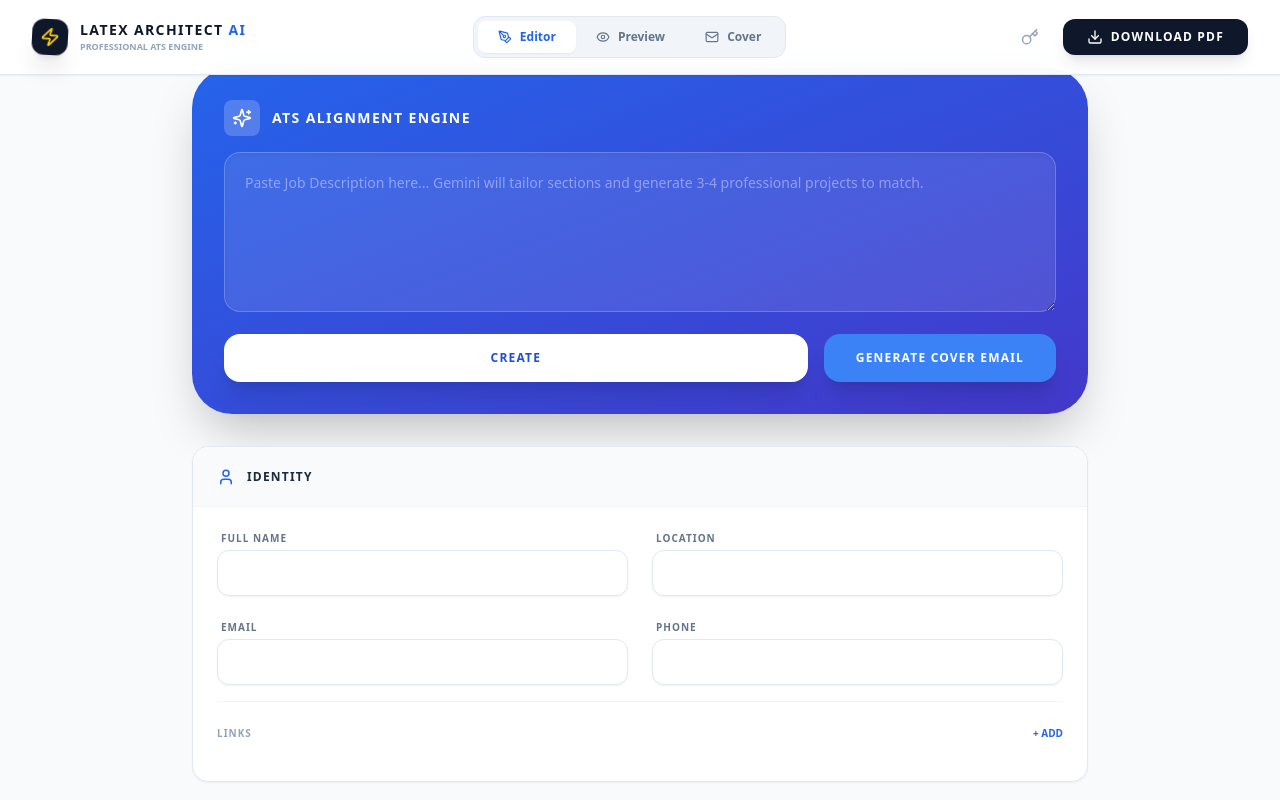
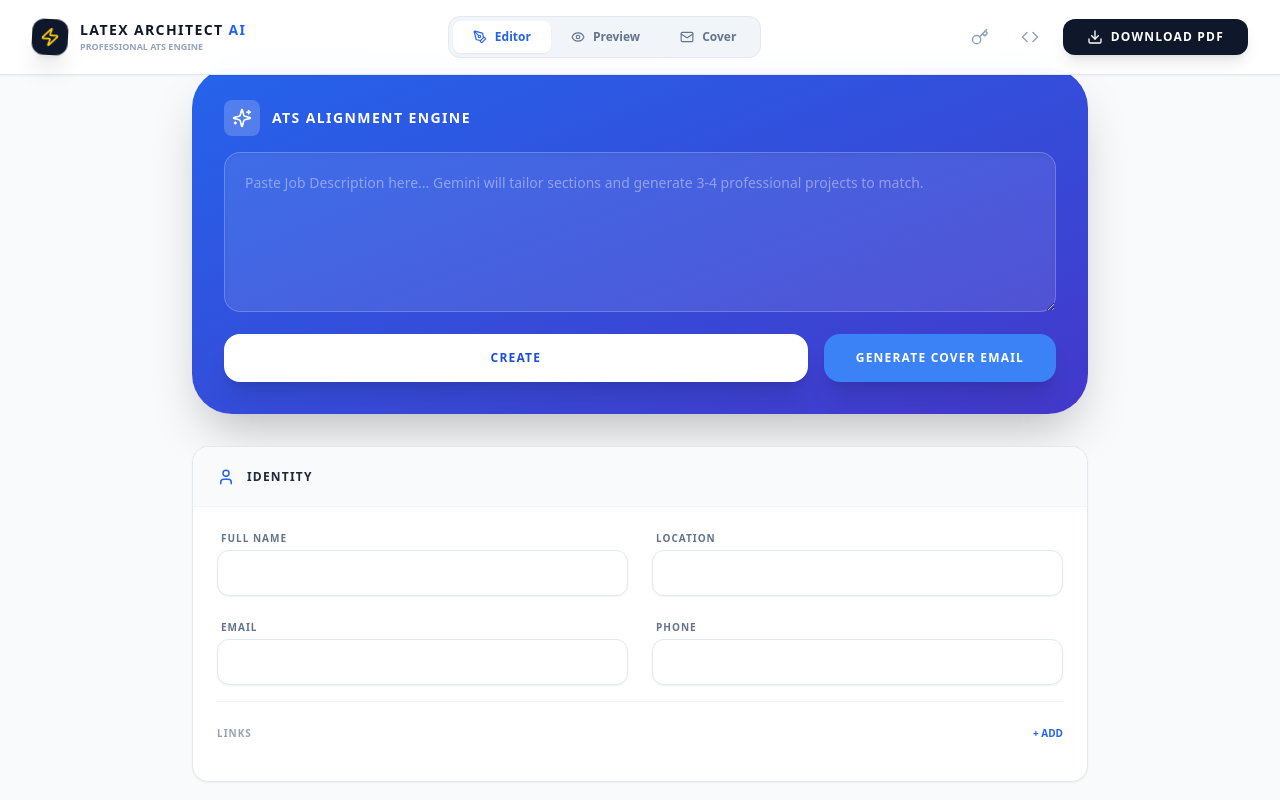
Before and after one commit to Shijastk/ai-powerd-resume-builder, a React (Vite) app: page /builder in a window 1280 px wide. Shown: the top 800 px of the page. Built offline with nearby package versions, Linux system fonts and the light colour scheme.

Commit message:
Add LaTeX export feature

```diff
--- a/src/pages/ResumeBuilder.tsx
+++ b/src/pages/ResumeBuilder.tsx
@@ -3,7 +3,7 @@ import { GoogleGenAI, Type } from "@google/genai";
 import {
     Sparkles, User, Briefcase, Download, Mail, Trash2,
     PenTool, MessageSquare, Layers, Zap, Code,
-    X, Check, Eye, Link as LinkIcon, Key, GraduationCap, ChevronUp, ChevronDown, EyeOff, Send
+    X, Check, Eye, Link as LinkIcon, Key, GraduationCap, ChevronUp, ChevronDown, EyeOff, Send, Copy
 } from 'lucide-react';
 import jsPDF from 'jspdf';
 import { ResumeData } from '../types/resume';
@@ -24,6 +24,8 @@ export const ResumeBuilder = () => {
     const [activeTab, setActiveTab] = useState<'editor' | 'preview' | 'cover'>('editor');
     const [coverLetter, setCoverLetter] = useState("");
     const [copied, setCopied] = useState(false);
+    const [showLatexModal, setShowLatexModal] = useState(false);
+    const [latexCode, setLatexCode] = useState("");
     const [scale, setScale] = useState(1);
     const [showLoginModal, setShowLoginModal] = useState(false);
     const resumeRef = useRef<HTMLDivElement>(null);
@@ -289,6 +291,18 @@ export const ResumeBuilder = () => {
                     <button onClick={handleManualKeySelection} className="p-2 text-slate-400 hover:text-blue-600 transition-colors" title="Select API Key Manually">
                         <Key size={18} />
                     </button>
+                    <button
+                        onClick={async () => {
+                            const { generateLatex } = await import('../utils/latexGenerator');
+                            const code = generateLatex(data);
+                            setLatexCode(code);
+                            setShowLatexModal(true);
+                        }}
+                        className="p-2 text-slate-400 hover:text-blue-600 transition-colors"
+                        title="View LaTeX Code"
+                    >
+                        <Code size={18} />
+                    </button>
                     <button onClick={downloadPDF} disabled={loading} className="bg-slate-900 text-white px-6 py-2.5 rounded-xl text-xs font-black uppercase tracking-widest flex items-center gap-2 hover:bg-slate-800 transition-all shadow-lg disabled:opacity-50">
                         {loading ? <div className="animate-spin h-3 w-3 border-2 border-white/20 border-t-white rounded-full" /> : <Download size={16} />}
                         {loading ? 'Processing' : 'Download PDF'}
@@ -530,6 +544,40 @@ export const ResumeBuilder = () => {
                 )}
             </main>
 
+            {showLatexModal && (
+                <div className="fixed inset-0 bg-slate-900/50 backdrop-blur-sm z-[100] flex items-center justify-center p-4">
+                    <div className="bg-white p-8 rounded-[2rem] shadow-2xl w-full max-w-4xl h-[80vh] border border-slate-100 animate-in fade-in zoom-in duration-200 flex flex-col">
+                        <div className="flex justify-between items-center mb-6 shrink-0">
+                            <h3 className="text-lg font-black uppercase text-slate-800 tracking-wider flex items-center gap-3">
+                                <Code size={24} className="text-blue-600" /> LaTeX Source Code
+                            </h3>
+                            <div className="flex items-center gap-3">
+                                <button
+                                    onClick={async () => {
+                                        await navigator.clipboard.writeText(latexCode);
+                                        setCopied(true);
+                                        setTimeout(() => setCopied(false), 2000);
+                                    }}
+                                    className={`px-5 py-2 text-xs font-bold rounded-xl transition-all ${copied ? 'bg-green-600' : 'bg-slate-900'} text-white flex items-center gap-2`}
+                                >
+                                    {copied ? <Check size={14} /> : <Copy size={14} />} {copied ? 'Copied' : 'Copy Code'}
+                                </button>
+                                <button onClick={() => setShowLatexModal(false)} className="p-2 bg-slate-100 rounded-full hover:bg-slate-200 transition-colors">
+                                    <X size={16} className="text-slate-500" />
+                                </button>
+                            </div>
+                        </div>
+                        <div className="flex-1 overflow-hidden rounded-xl border border-slate-200 bg-slate-50 relative">
+                            <textarea
+                                readOnly
+                                value={latexCode}
+                                className="w-full h-full p-6 bg-slate-900 text-slate-300 font-mono text-sm leading-relaxed resize-none outline-none"
+                            />
+                        </div>
+                    </div>
+                </div>
+            )}
+
             {showLoginModal && (
                 <div className="fixed inset-0 bg-slate-900/50 backdrop-blur-sm z-[100] flex items-center justify-center p-4">
                     <div className="bg-white p-8 rounded-[2rem] shadow-2xl w-full max-w-sm border border-slate-100 animate-in fade-in zoom-in duration-200">
--- /dev/null
+++ b/src/utils/latexGenerator.ts
@@ -0,0 +1,163 @@
+import { ResumeData } from '../types/resume';
+
+const escape = (str: string | undefined) => {
+    if (!str) return '';
+    return str
+        .replace(/\\/g, '\\textbackslash{}')
+        .replace(/([&%$#_{}])/g, '\\$1')
+        .replace(/~/g, '\\textasciitilde{}')
+        .replace(/\^/g, '\\textasciicircum{}')
+        .replace(/"/g, "''");
+};
+
+export const generateLatex = (data: ResumeData): string => {
+    const header = `
+\\documentclass[a4paper,11pt]{article}
+\\usepackage[left=20mm, right=20mm, top=20mm, bottom=20mm]{geometry}
+\\usepackage{enumitem}
+\\usepackage{hyperref}
+\\usepackage{titlesec}
+\\usepackage{xcolor}
+
+\\pagestyle{empty}
+\\setcounter{secnumdepth}{0}
+
+% Custom section styling
+\\titleformat{\\section}{\\large\\bfseries\\uppercase}{}{0em}{}[\\titlerule]
+\\titlespacing{\\section}{0pt}{12pt}{6pt}
+
+% Custom list styling
+\\setlist[itemize]{left=0pt, itemsep=1pt, parsep=0pt, topsep=1pt}
+
+\\begin{document}
+
+\\begin{center}
+    {\\huge\\bfseries ${escape(data.fullName).toUpperCase()}} \\\\[4pt]
+    ${escape(data.location)} | ${escape(data.phone)} | \\href{mailto:${data.email}}{${escape(data.email)}}
+    ${data.links && data.links.length > 0 ? '\\\\' : ''}
+    ${data.links?.map(l => `\\href{${l.url}}{${escape(l.url.replace(/^https?:\/\//, ''))}}`).join(' | ')}
+\\end{center}
+
+\\vspace{10pt}
+`;
+
+    let content = '';
+
+    // Iterate through sections based on the order in data.sections
+    data.sections.forEach(section => {
+        if (!section.isVisible) return;
+
+        switch (section.id) {
+            case 'summary':
+                if (data.summary) {
+                    content += `
+\\section*{${section.title.toUpperCase()}}
+${escape(data.summary)}
+`;
+                }
+                break;
+
+            case 'experiences':
+                if (data.experiences && data.experiences.length > 0) {
+                    content += `
+\\section*{${section.title.toUpperCase()}}
+`;
+                    data.experiences.forEach(exp => {
+                        content += `
+\\noindent \\textbf{${escape(exp.company)}} \\hfill \\textbf{${escape(exp.year)}} \\\\
+\\textit{${escape(exp.position)}${exp.location ? ` -- ${escape(exp.location)}` : ''}}
+\\begin{itemize}
+    ${(exp.highlights || []).filter(h => h.trim()).map(h => `\\item ${escape(h)}`).join('\n    ')}
+\\end{itemize}
+\\vspace{6pt}
+`;
+                    });
+                }
+                break;
+
+            case 'technicalSkills':
+                if (data.technicalSkills && data.technicalSkills.length > 0) {
+                    content += `
+\\section*{${section.title.toUpperCase()}}
+\\begin{itemize}[leftmargin=*, label={}]
+`;
+                    data.technicalSkills.forEach(skill => {
+                        content += `    \\item \\textbf{${escape(skill.category)}:} ${escape(skill.skills)}\n`;
+                    });
+                    content += `\\end{itemize}\n`;
+                }
+                break;
+
+            case 'projects':
+                if (data.projects && data.projects.length > 0) {
+                    content += `
+\\section*{${section.title.toUpperCase()}}
+`;
+                    data.projects.forEach(proj => {
+                        const linkPart = proj.liveLink ? `\\href{${proj.liveLink}}{${escape(proj.liveLink.replace(/^https?:\/\//, ''))}}` : escape(proj.subtitle);
+                        content += `
+\\noindent \\textbf{${escape(proj.title)}} \\hfill \\textit{${linkPart}} \\\\
+\\textit{${escape(proj.techStack ? `(${proj.techStack})` : '')}}
+\\begin{itemize}
+    ${(proj.highlights || []).filter(h => h.trim()).map(h => `\\item ${escape(h)}`).join('\n    ')}
+\\end{itemize}
+\\vspace{6pt}
+`;
+                    });
+                }
+                break;
+
+            case 'freelance':
+                if (data.freelance && data.freelance.length > 0) {
+                    content += `
+\\section*{${section.title.toUpperCase()}}
+`;
+                    data.freelance.forEach(free => {
+                        content += `
+\\noindent \\textbf{${escape(free.project)}} \\hfill \\textbf{${escape(free.duration)}} \\\\
+\\textit{${escape(free.role)}}
+\\begin{itemize}
+    ${(free.highlights || []).filter(h => h.trim()).map(h => `\\item ${escape(h)}`).join('\n    ')}
+\\end{itemize}
+\\vspace{6pt}
+`;
+                    });
+                }
+                break;
+
+            case 'education':
+                if (data.education && data.education.length > 0) {
+                    content += `
+\\section*{${section.title.toUpperCase()}}
+`;
+                    data.education.forEach(edu => {
+                        content += `
+\\noindent \\textbf{${escape(edu.school)}} \\hfill \\textbf{${escape(edu.year)}} \\\\
+\\textit{${escape(edu.degree)} in ${escape(edu.major)}} \\hfill ${escape(edu.result)}
+\\vspace{6pt}
+`;
+                    });
+                }
+                break;
+
+            case 'others':
+                if (data.others && data.others.length > 0) {
+                    content += `
+\\section*{${section.title.toUpperCase()}}
+\\begin{itemize}[leftmargin=*, label={}]
+`;
+                    data.others.forEach(item => {
+                        content += `    \\item \\textbf{${escape(item.title)}:} ${escape(item.description)}\n`;
+                    });
+                    content += `\\end{itemize}\n`;
+                }
+                break;
+        }
+    });
+
+    const footer = `
+\\end{document}
+`;
+
+    return (header + content + footer).trim();
+};
```
